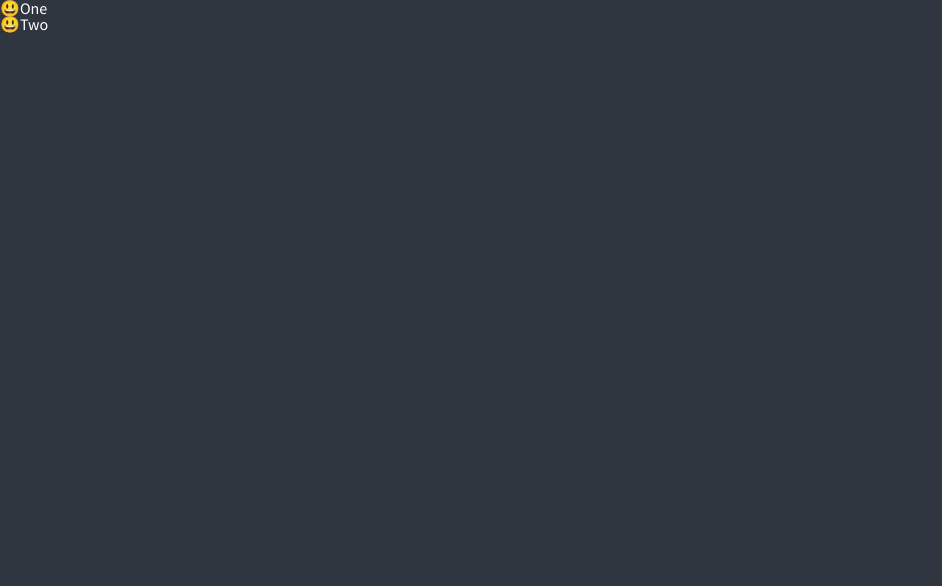
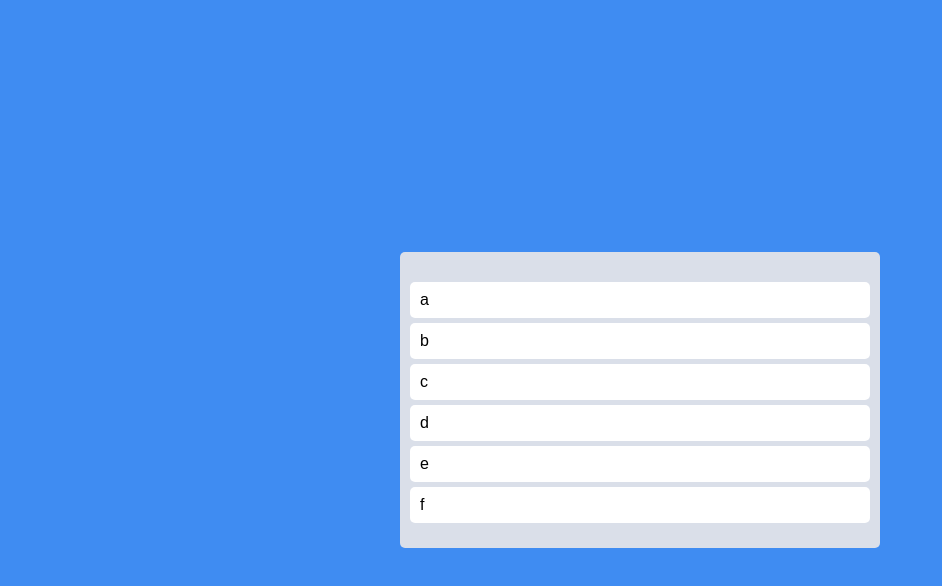
Before and after one commit to haeyonghahn/react-masterclass, a React (Create React App) app: page / in a window 1280 px wide. Shown: the top 586 px of the page, without its empty margins (0-942 px from the left). Built offline with nearby package versions, Linux system fonts and the light colour scheme.

Commit message:
Styles and Placeholders

```diff
--- a/src/App.tsx
+++ b/src/App.tsx
@@ -1,33 +1,67 @@
 import { DragDropContext, Droppable, Draggable } from "react-beautiful-dnd";
+import styled from "styled-components";
+
+const Wrapper = styled.div`
+  display: flex;
+  max-width: 480px;
+  width: 100%;
+  margin: 0 auto;
+  justify-content: center;
+  align-items: center;
+  height: 100vh;
+`;
+
+const Boards = styled.div`
+  display: grid;
+  width: 100%;
+  grid-template-columns: repeat(1, 1fr);
+`;
+
+const Board = styled.div`
+  padding: 20px 10px;
+  padding-top: 30px;
+  background-color: ${(props) => props.theme.boardColor};
+  border-radius: 5px;
+  min-height: 200px;
+`;
+
+const Card = styled.div`
+  border-radius: 5px;
+  margin-bottom: 5px;
+  padding: 10px 10px;
+  background-color: ${(props) => props.theme.cardColor};
+`;
+
+const toDos = ["a", "b", "c", "d", "e", "f"];
 
 function App() {
   const onDragEnd = () => {};
   return (
     <DragDropContext onDragEnd={onDragEnd}>
-      <div>
+      <Wrapper>
+        <Boards>
           <Droppable droppableId="one">
             {(provided) => (
-            <ul ref={provided.innerRef} {...provided.droppableProps}>
-              <Draggable draggableId="first" index={0}>
+              <Board ref={provided.innerRef} {...provided.droppableProps}>
+                {toDos.map((toDo, index) => (
+                  <Draggable draggableId={toDo} index={index}>
                     {(provided) => (
-                  <li ref={provided.innerRef} {...provided.draggableProps}>
-                    <span {...provided.dragHandleProps}>😃</span>
-                    One
-                  </li>
+                      <Card
+                        ref={provided.innerRef}
+                        {...provided.dragHandleProps}
+                        {...provided.draggableProps}
+                      >
+                        {toDo}
+                      </Card>
                     )}
                   </Draggable>
-              <Draggable draggableId="second" index={1}>
-                {(provided) => (
-                  <li ref={provided.innerRef} {...provided.draggableProps}>
-                    <span {...provided.dragHandleProps}>😃</span>
-                    Two
-                  </li>
-                )}
-              </Draggable>
-            </ul>
+                ))}
+                {provided.placeholder}
+              </Board>
             )}
           </Droppable>
-      </div>
+        </Boards>
+      </Wrapper>
     </DragDropContext>
   );
 }
--- a/src/index.tsx
+++ b/src/index.tsx
@@ -61,7 +61,7 @@
 body {
   font-family: 'Source Sans Pro', sans-serif;
   background-color:${(props) => props.theme.bgColor};
-  color:${(props) => props.theme.textColor}
+  color:black;
 }
 a {
   text-decoration:none;
--- a/src/styled.d.ts
+++ b/src/styled.d.ts
@@ -4,9 +4,8 @@
 // and extend them!
 declare module "styled-components" {
   export interface DefaultTheme {
-    textColor: string;
     bgColor: string;
-    accentColor: string;
-    cardBgColor: string;
+    boardColor: string;
+    cardColor: string;
   }
 }
--- a/src/theme.ts
+++ b/src/theme.ts
@@ -1,8 +1,7 @@
 import { DefaultTheme } from "styled-components";
 
 export const darkTheme: DefaultTheme = {
-  bgColor: "#2f3640",
-  textColor: "white",
-  accentColor: "#9c88ff",
-  cardBgColor: "transparent",
+  bgColor: "#3F8CF2",
+  boardColor: "#DADFE9",
+  cardColor: "white",
 };
```
Lines whose indentation alone changed are shown as unchanged.
